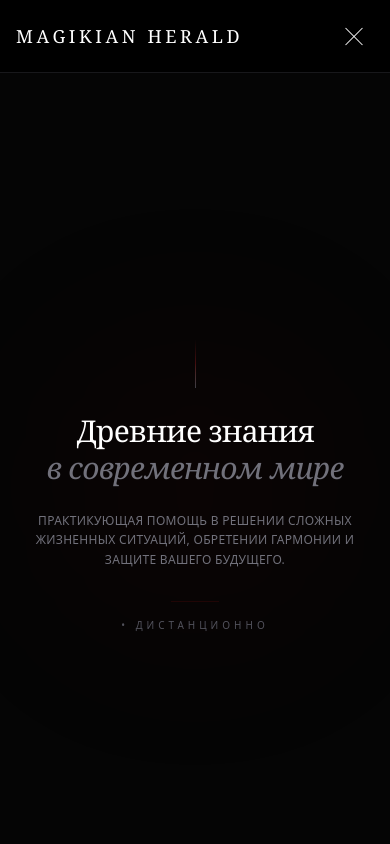
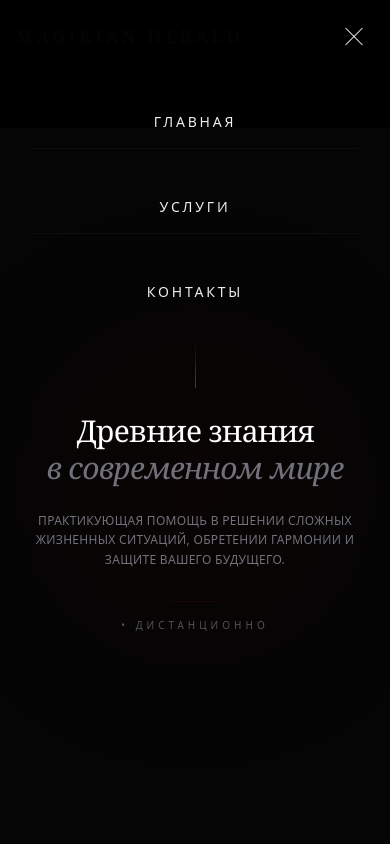
Before and after one commit to staff2507/infinity-magic, a Next.js app: page / in a window 390 px wide. Both pictures are taken after a click on the button "Открыть меню". Shown: the top 844 px of the page. Built offline with nearby package versions, Linux system fonts and the light colour scheme.

Commit message:
фикс бургера меню

```diff
--- a/app/components/Header.tsx
+++ b/app/components/Header.tsx
@@ -26,8 +26,8 @@ export default function Header() {
   const [isOpen, setIsOpen] = useState(false)
 
   return (
-    <nav className="fixed top-0 w-full z-50 bg-black/90 backdrop-blur-md border-b border-zinc-900 overflow-x-hidden">
-      <div className="max-w-6xl mx-auto px-4 sm:px-6 py-4 sm:py-5 flex justify-between items-center">
+    <nav className="fixed top-0 left-0 w-full z-50 bg-black/90 backdrop-blur-md border-b border-zinc-900">
+      <div className="max-w-6xl mx-auto px-4 sm:px-6 py-4 sm:py-5 flex justify-between items-center relative z-50">
 
         <Link
           href="/"
@@ -54,20 +54,18 @@ export default function Header() {
         </button>
 
         <div className={`
-          ${isOpen ? 'flex animate-reveal' : 'hidden md:flex'}
-          absolute md:static top-full left-0 w-full md:w-auto
+          ${isOpen ? 'fixed inset-0 pt-24 bg-black/98 flex' : 'hidden md:flex'}
+          md:static w-full md:w-auto
           flex-col md:flex-row
-          items-center
-          gap-6 md:gap-0 md:space-x-8
+          items-center justify-start md:justify-end
+          gap-8 md:gap-0 md:space-x-8
           p-8 md:p-0
-          bg-black/95 md:bg-transparent
-          border-b md:border-none border-zinc-900
-          text-[11px] sm:text-[10px] uppercase tracking-[0.2em]
-          max-h-[calc(100vh-60px)] overflow-y-auto
+          text-sm md:text-[10px] uppercase tracking-[0.2em]
+          z-40 transition-all duration-300
         `}>
-          <Link href="/" onClick={(e) => { scrollToTop(e); setIsOpen(false); }} className="hover:text-white transition py-2 md:py-0 w-full md:w-auto text-center">Главная</Link>
-          <Link href="/#services" onClick={(e) => { scrollToSection(e, 'services'); setIsOpen(false); }} className="hover:text-white transition py-2 md:py-0 w-full md:w-auto text-center">Услуги</Link>
-          <Link href="#contacts" onClick={(e) => { scrollToSection(e, 'contacts'); setIsOpen(false); }} className="hover:text-white transition py-2 md:py-0 w-full md:w-auto text-center">Контакты</Link>
+          <Link href="/" onClick={(e) => { scrollToTop(e); setIsOpen(false); }} className="hover:text-white transition py-4 md:py-0 w-full md:w-auto text-center border-b border-zinc-900/50 md:border-none">Главная</Link>
+          <Link href="/#services" onClick={(e) => { scrollToSection(e, 'services'); setIsOpen(false); }} className="hover:text-white transition py-4 md:py-0 w-full md:w-auto text-center border-b border-zinc-900/50 md:border-none">Услуги</Link>
+          <Link href="#contacts" onClick={(e) => { scrollToSection(e, 'contacts'); setIsOpen(false); }} className="hover:text-white transition py-4 md:py-0 w-full md:w-auto text-center">Контакты</Link>
         </div>
       </div>
     </nav>
```
